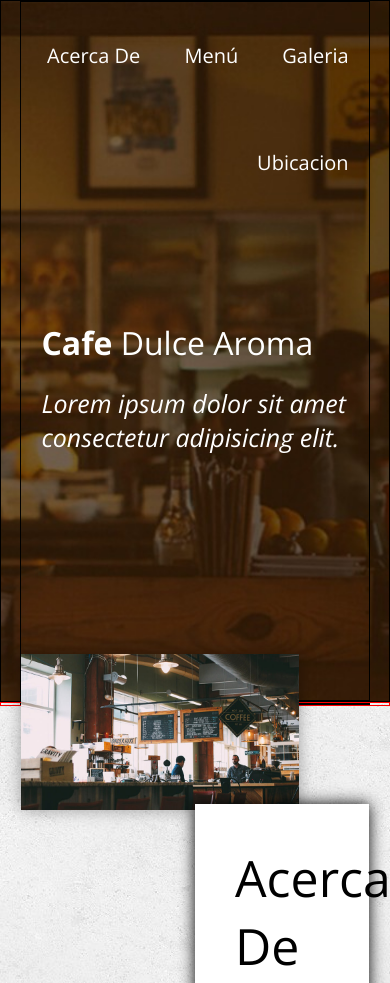
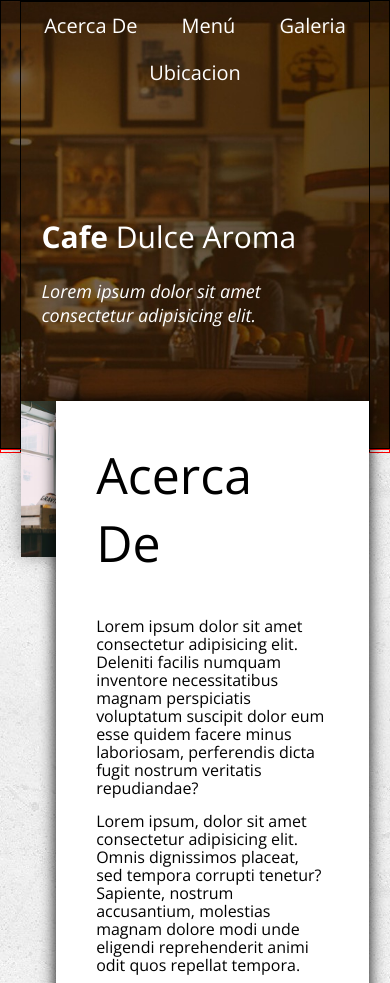
Before and after one commit to Saquis/CafeBar, a plain HTML site: page CafeBar/Index.html in a window 390 px wide. Shown: the top 983 px of the page. Drawn offline with nearby package versions, Linux system fonts and the light colour scheme; a web font is replaced by a local one.

Commit message:
Add files via upload

```diff
--- a/CafeBar/Index.html
+++ b/CafeBar/Index.html
@@ -3,7 +3,7 @@
 
 <head>
     <meta charset="UTF-8">
-    <meta name="viewport" content="width=device-width, initial-scale=1.0">
+    <meta name="viewport" content="width=device-width, initial-scale=1.0", user-scalable = no, maximum-scale = 1.0, minima-scale = 1.0>
     <link
         href="https://fonts.googleapis.com/css2?family=Caesar+Dressing&family=Open+Sans:ital,wght@0,300..800;1,300..800&display=swap"
         rel="stylesheet">
--- a/CafeBar/estilos.css
+++ b/CafeBar/estilos.css
@@ -284,3 +284,61 @@ footer .copyRide{
     color: #fff;
     font-size: 24px;
 }
+
+/*-----------MEDIAQUERYS----------------*/
+
+@media screen and (max-width: 800px) {
+    header .contenedor {
+        position: static;
+        height: auto;
+    }
+
+    header .texto {
+        position: static;
+        margin: 100px 0;
+    }
+    header .menu {
+        text-align: center;
+    }
+}
+
+header .menu a{
+    margin: 10px 20px ;
+}
+
+header .texto .nombre{
+    font-size: 30px;
+}
+
+header .texto h3{
+    font-size: 18px;
+}
+
+main .acercaDe .foto{
+    width: 100%;
+    position: relative;
+}
+
+.main .acercaDe article{
+    width: 90%; /* Ancho */
+    top: -50px;
+    position: relative;
+    transform: translate(0px, 0);
+}
+
+.main .menu {
+    padding-top: 200px; /* Reducir */
+}
+
+.main .menu article{
+    width: 100%;
+}
+
+.main .galeria .foto{
+    width: 100%; /* Ajuste de fotos*/
+}
+
+.main .mapa {
+    width: 100%; /* ancho */
+    margin: auto;
+}
```
